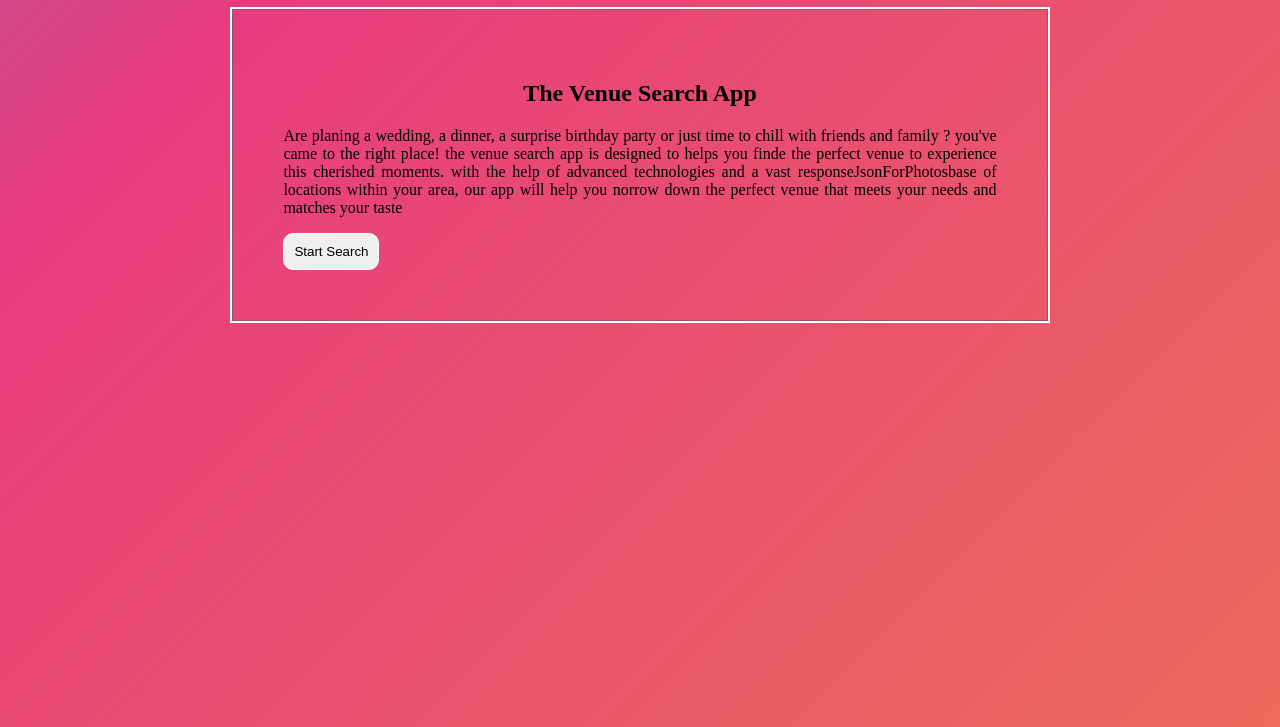
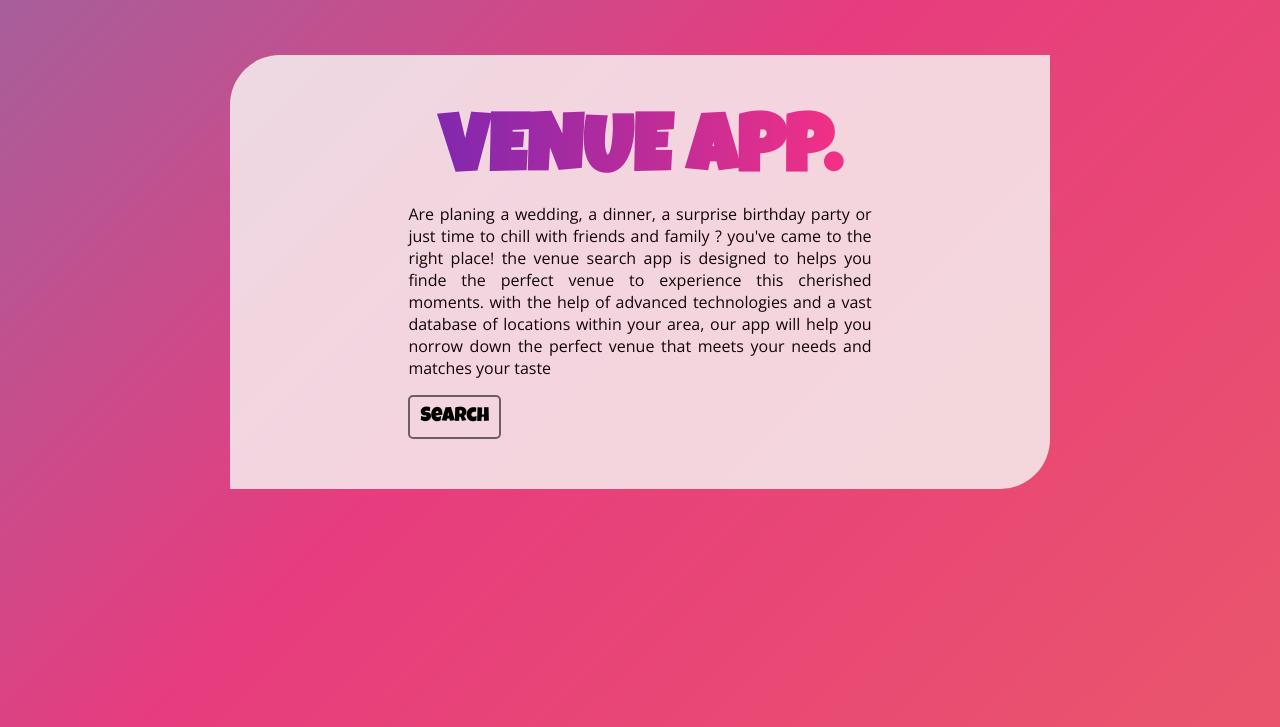
Before and after one commit to nikosamofa/venue-search-api-capstone, a plain HTML site: page index.html in a window 1280 px wide. Shown: the part 73-800 px from the top of the page. Drawn offline with nearby package versions, Linux system fonts and the light colour scheme.

Commit message:
added styling to start page

```diff
--- a/index.html
+++ b/index.html
@@ -10,11 +10,14 @@
 
 <body class="body-style">
     <header>
-        <h1>Venue Search APP</h1>
+
     </header>
     <main id="js-main-body" class="main-body">
 
     </main>
+    <footer>
+
+    </footer>
     <script src="https://code.jquery.com/jquery-3.4.1.slim.js" crossorigin="anonymous"></script>
     <script src="venue.js"></script>
 </body>
--- a/venue.css
+++ b/venue.css
@@ -1,76 +1,112 @@
-*{
+@import url('https://fonts.googleapis.com/css2?family=Luckiest+Guy&family=Open+Sans&display=swap');
+
+* {
     box-sizing: border-box;
 }
 
-body{
+body {
     margin: 0;
-
 }
 
-.body-style{
-    background: linear-gradient(
-        -45deg,#ee7752,#e73c7e,#23a6d5,#23d5ab
-        );
+.body-style {
+    background: linear-gradient( -45deg, #ee7752, #e73c7e, #23a6d5, #23d5ab);
     background-size: 400% 400%;
-    animation: gradient 15s ease infinite;
+    animation: gradient 18s ease infinite;
 }
 
-@keyframes gradient{
-    0%{
+@keyframes gradient {
+    0% {
         background-position: 0% 50%;
     }
-    50%{
+    50% {
         background-position: 100% 50%;
     }
-    100%{
+    100% {
         background-position: 0% 50%;
     }
 }
 
-
-header h1{
+header h1 {
     text-align: center;
 }
 
-.container{
+.container {
     display: flex;
-    justify-content:center;
-    margin: 0 18%;
-    border: 2px white solid;
+    flex-direction: row;
+    justify-content: center;
+    margin: 10% 18%;
+    background-color: rgba(247, 241, 241, 0.842);
+    border-bottom-right-radius: 50px;
+    border-top-left-radius: 50px;
+}
+
+.item {
+    flex: 2;
+    padding: 50px;
+}
+.item-double {
+    flex: 2;
+    margin: 10px;
+  }
+
+.start-form legend {
+    text-align: center;
+    font-size: 80px;
+    font-weight: bold;
+    background: linear-gradient(to right, #7927b2, #fb3182);
+    -webkit-background-clip: text;
+    -webkit-text-fill-color: transparent;
+    text-transform: uppercase;
+    line-height: .77;
+    font-family: 'Luckiest Guy', cursive;
+    padding-top: 20px;
 
 }
 
-.item{
-    flex:1;
-    padding: 50px;
-    border: 1px rgba(105, 92, 92, 0.637) solid;
+.start-form p {
+    text-align: justify;
+    font-family: 'Open Sans', sans-serif;
+    color: rgb(19, 5, 5);
+
 }
 
-.start-form h2{
-    text-align: center;
+.start-form input[type="submit"] {
+    /* margin: 0 auto; */
+    padding: 10px;
+    border-radius: 5px;
+    border: 2px rgba(10, 9, 9, 0.575) solid;
+    outline-style: none;
+    font-family: 'Luckiest Guy', cursive;
+    font-size: 20px;
+    background: none;
+
+
+
+
+
+
 }
 
-.start-form p{
-    text-align: justify;
-}
 
-.start-form input[type="submit"]{
-    margin: 0 auto;
-    padding: 10px;
-    border-radius: 10px;
-    border: 1px white solid;
-    outline-style:none;
-}
 
 input {
     cursor: pointer;
 }
 
-#js-result-list img{
+#js-result-list img {
     width: 200px;
 }
 
-.search-form input[type="text"],input[type="number"], select{
+div.result-list {
+
+    width: 50%;
+    FLOAT: left;
+    margin-left: 5%;
+    padding: 1%;
+    overflow: scroll;
+}
+
+.search-form input[type="text"], input[type="number"], select {
     width: 100%;
     padding: 12px 20px;
     margin: 8px 0;
@@ -78,3 +114,15 @@ input {
     border: 1px solid #cccccc;
     border-radius: 4px;
 }
+
+@media all and (min-width: 800px) {
+    section {
+        padding: 0 10%;
+    }
+    .group {
+        flex-direction: row;
+    }
+    .container{
+        flex-direction: column;
+    }
+}
--- a/venue.js
+++ b/venue.js
@@ -6,26 +6,25 @@ const uri = 'https://api.foursquare.com/v2/venues/'
 // page const variables to be rendered
 //page 1 landing page
 const startPage = `<section class="container" id="js-startPage">
-<div class="item">
+<div class="item start-">
     <form id="js-start-form" class="start-form">
-        <h2>The Venue Search App</h2>
+        <legend>Venue App.</legend>
         <p>Are planing a wedding, a dinner, a surprise birthday party or just time to chill with friends and
             family ? you've came to the right place!
             the venue search app is designed to helps you finde the perfect venue to experience this
-            cherished
-            moments.
-            with the help of advanced technologies and a vast responseJsonForPhotosbase of locations within your area, our
+            cherished moments. with the help of advanced technologies and a vast database of locations within your area, our
             app
             will help you norrow down the perfect venue that meets
             your needs and matches your taste</p>
-        <input type="submit" value="Start Search" class="js-start-search">
+        <input type="submit" value="Search" class="js-start-search search-button">
     </form>
 </div>
 </section>`;
 
 
 //page 2 search page
-const searchPage = `<div class="container">
+const searchPage =
+`<div class="container">
 <div class="item">
     <form id="js-search-form" class="search-form">
         <label for="categories">i'm searching for</label>
@@ -45,12 +44,13 @@ const searchPage = `<div class="container">
         <input type="number" name="radius"min="1"  max="60" id="js-radius" placeholder="miles" value="2">
 
         <label for="options">Options</label>
-        <input type="number" name="options" min="1" max="10" id="js-options" placeholder="10" value="10">
+        <input type="number" name="options" min="1" max="10" id="js-options" placeholder="10" value="3">
 
         <input type="submit" id="js-search" value="Search">
     </form>
 </div>
-<div class="item" id='js-results' hidden>
+
+<div class="result-list item-double" id='js-results' hidden>
      <ul id="js-result-list">
 
      </ul>
```
